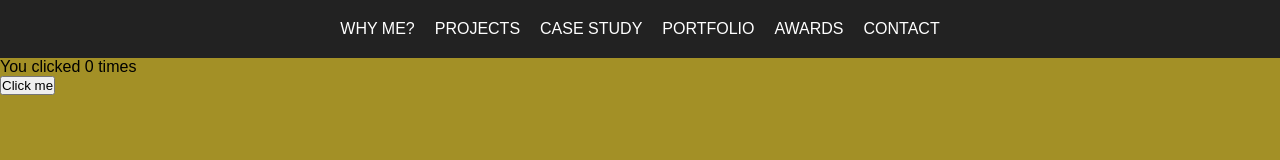
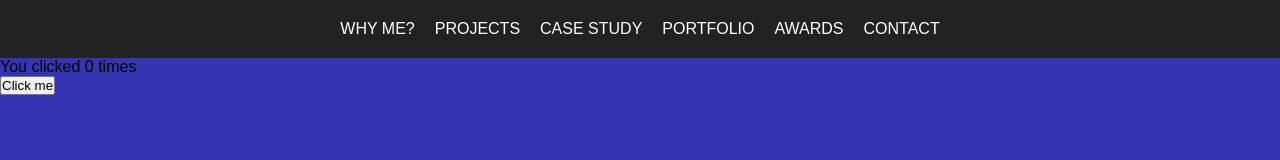
Before and after one commit to jayoharedee/assignment, a React app: page / in a window 1280 px wide. Built offline with nearby package versions, Linux system fonts and the light colour scheme.

Commit message:
color-change

```diff
--- a/src/scss/style.scss
+++ b/src/scss/style.scss
@@ -1,3 +1,3 @@
 body {
-  background-color: rgb(163, 144, 38);
+  background-color: rgb(51, 53, 179);
 }
```
